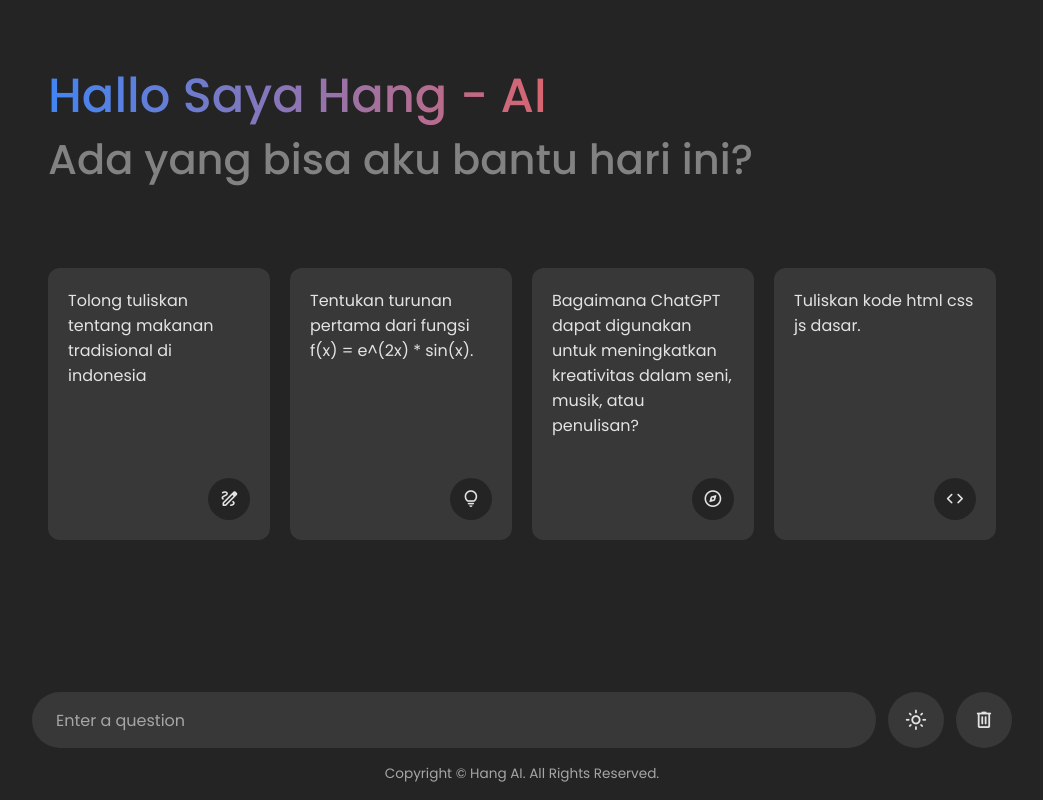
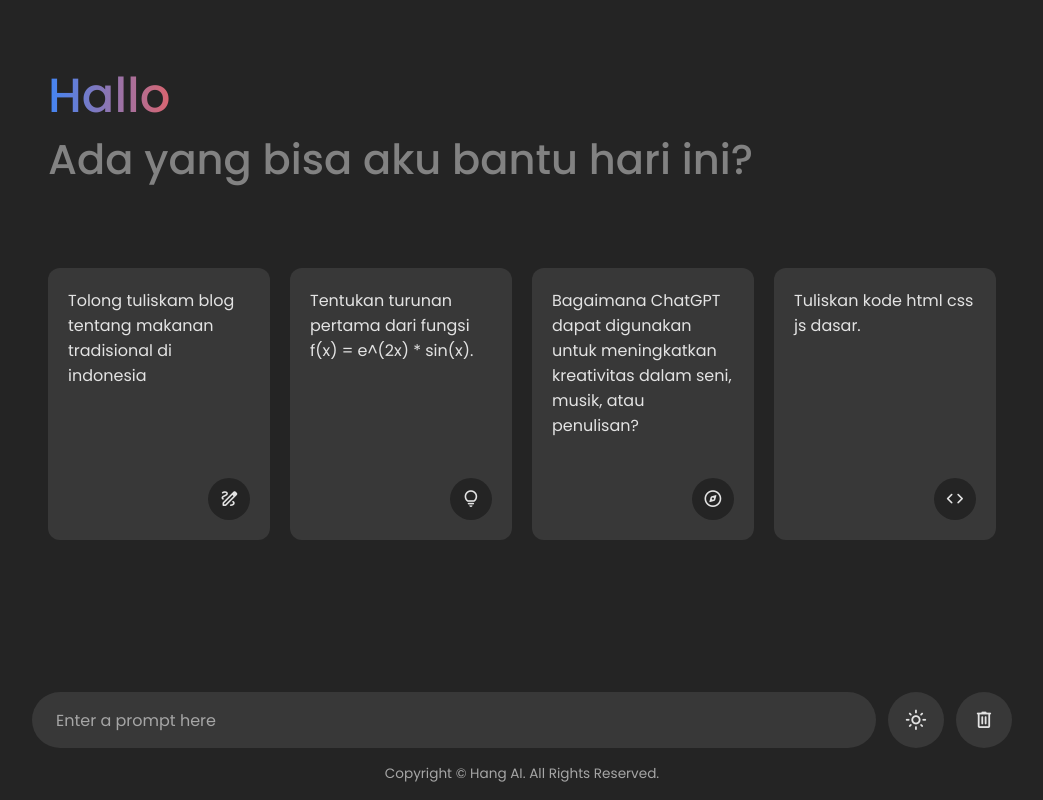
Before and after one commit to HangGTS/Website-ai, a plain HTML site: page index.html in a window 1280 px wide. Shown: the whole page, without its empty margins (118-1161 px from the left). Drawn offline with nearby package versions, Linux system fonts and the light colour scheme.

Commit message:
index.html

```diff
--- a/index.html
+++ b/index.html
@@ -3,7 +3,7 @@
 <head>
   <meta charset="UTF-8">
   <meta name="viewport" content="width=device-width, initial-scale=1.0">
-  <title>Hang - AI</title>
+  <title>Hang - Chat</title>
   <!-- Linking Google Fonts For Icons -->
   <link rel="stylesheet" href="https://fonts.googleapis.com/css2?family=Material+Symbols+Rounded:opsz,wght,FILL,GRAD@24,400,0,0" />
   <link rel="stylesheet" href="/css/chat.css">
@@ -11,13 +11,13 @@
 <body>
   <header class="header">
     <!-- Header Greetings -->
-    <h1 class="title">Hallo Saya Hang - AI</h1>
+    <h1 class="title">Hallo</h1>
     <p class="subtitle">Ada yang bisa aku bantu hari ini?</p>
 
     <!-- Suggestion list -->
     <ul class="suggestion-list">
       <li class="suggestion">
-        <h4 class="text">Tolong tuliskan tentang makanan tradisional di indonesia</h4>
+        <h4 class="text">Tolong tuliskam blog tentang makanan tradisional di indonesia</h4>
         <span class="icon material-symbols-rounded">draw</span>
       </li>
       <li class="suggestion">
@@ -43,7 +43,7 @@
   <div class="typing-area">
     <form action="#" class="typing-form">
       <div class="input-wrapper">
-        <input type="text" placeholder="Enter a question" class="typing-input" required />
+        <input type="text" placeholder="Enter a prompt here" class="typing-input" required />
         <button id="send-message-button" class="icon material-symbols-rounded">send</button>
       </div>
       <div class="action-buttons">
```
